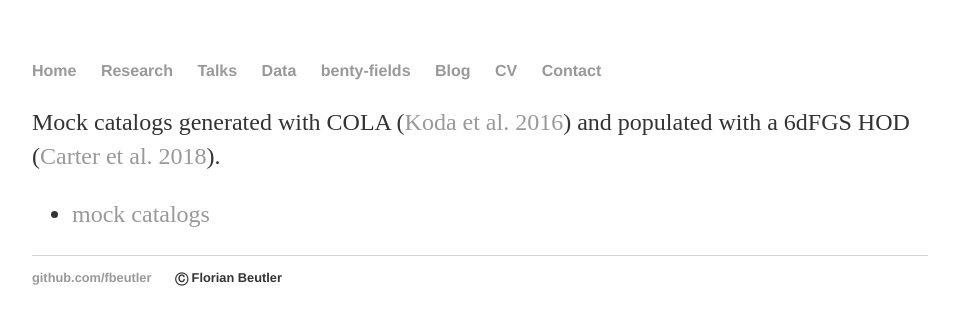
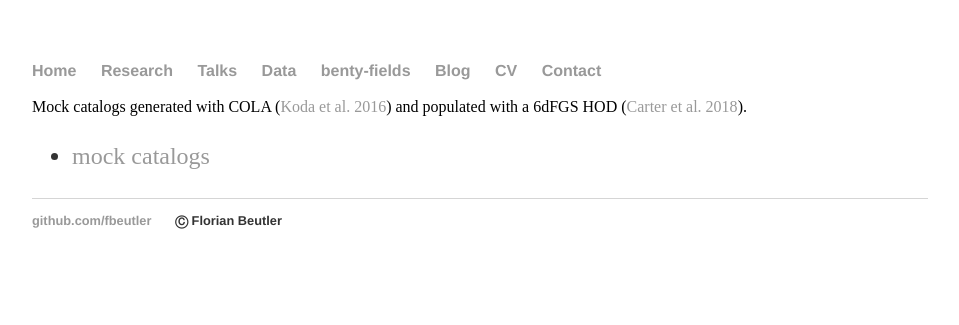
Before and after one commit to fbeutler/fbeutler.github.io, a Jekyll site: the page built from hub/carter_6dfgs_paper.html, in a window 1280 px wide. Shown: the top 325 px of the page, without its empty margins (160-1119 px from the left). Built offline with Jekyll 4.4.1, drawn with Linux system fonts in a browser that asks for light colours.

Commit message:
Update carter_6dfgs_paper.html

```diff
--- a/hub/carter_6dfgs_paper.html
+++ b/hub/carter_6dfgs_paper.html
@@ -4,12 +4,14 @@ title: Some material
 ---
 
 <div id="hub">
-  <p>
-    Mock catalogs generated with COLA (<a href="https://arxiv.org/abs/1507.05329" target="_blank">Koda et al. 2016</a>) and populated with a 6dFGS HOD (<a href="https://arxiv.org/abs/1803.01746" target="_blank">Carter et al. 2018</a>).
-  </p>
+
+  Mock catalogs generated with COLA (<a href="https://arxiv.org/abs/1507.05329" target="_blank">Koda et al. 2016</a>)
+  and populated with a 6dFGS HOD (<a href="https://arxiv.org/abs/1803.01746" target="_blank">Carter et al. 2018</a>).
+
   <ul>
     <li>
       <a href='http://www.6dfgs.net/downloads/6dFGS_Recon_Files.tar.gz' target="_blank">mock catalogs</a>
     </li>
   </ul>
+
 </div>
```
